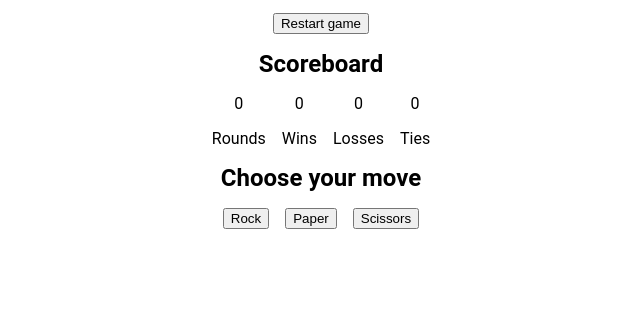
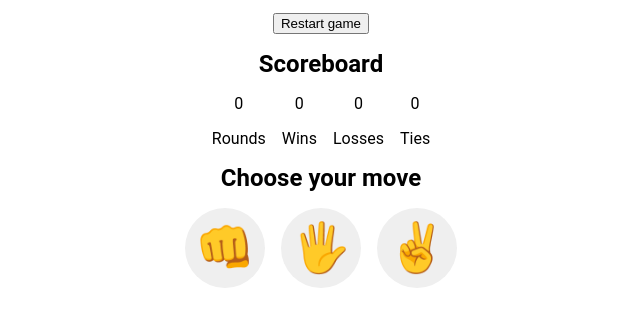
Before and after one commit to CarlosLacerda92/rock-paper-scissors, a plain HTML site: page index.html in a window 1280 px wide. Shown: the part 84-410 px from the top of the page, without its empty margins (319-959 px from the left). Drawn offline with Linux system fonts and the light colour scheme.

Commit message:
feat: replace text with emojis for buttons

```diff
--- a/index.html
+++ b/index.html
@@ -60,14 +60,14 @@
                     Choose your move
                 </h2>
                 <div>
-                    <button type="button" id="rock">
-                        Rock
+                    <button type="button" id="rock" class="rps-button">
+                        &#128074;
                     </button>
-                    <button type="button" id="paper">
-                        Paper
+                    <button type="button" id="paper" class="rps-button">
+                        &#128400;
                     </button>
-                    <button type="button" id="scissors">
-                        Scissors
+                    <button type="button" id="scissors" class="rps-button">
+                        &#9996;
                     </button>
                 </div>
             </section>
--- a/style.css
+++ b/style.css
@@ -60,3 +60,15 @@ h1, h2 {
 .rps-icon {
     font-size: 10rem;
 }
+
+.rps-button {
+    font-size: 3rem;
+    width: 5rem;
+    height: 5rem;
+    cursor: pointer;
+    display: flex;
+    align-items: center;
+    justify-content: center;
+    border-radius: 50%;
+    border: none;
+}
```
